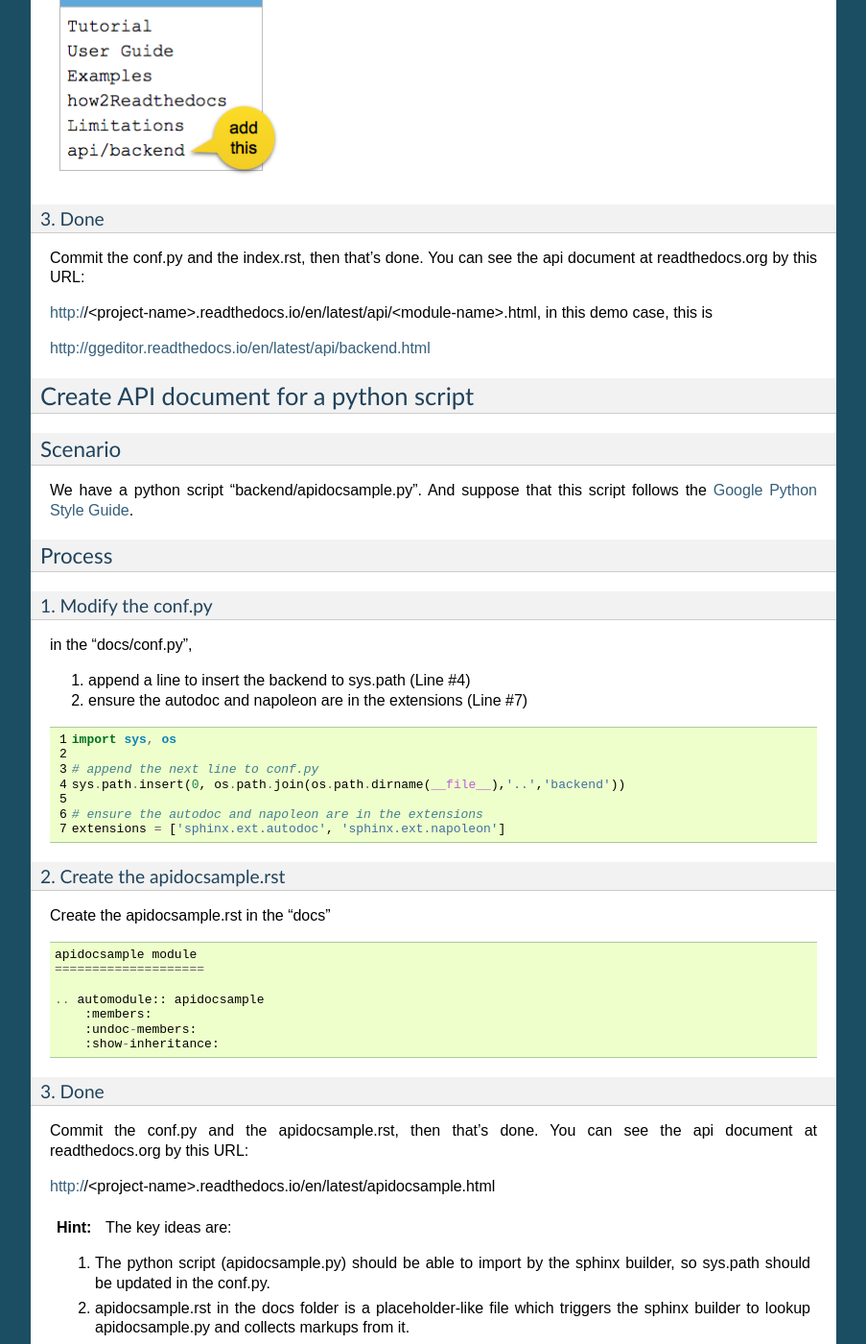
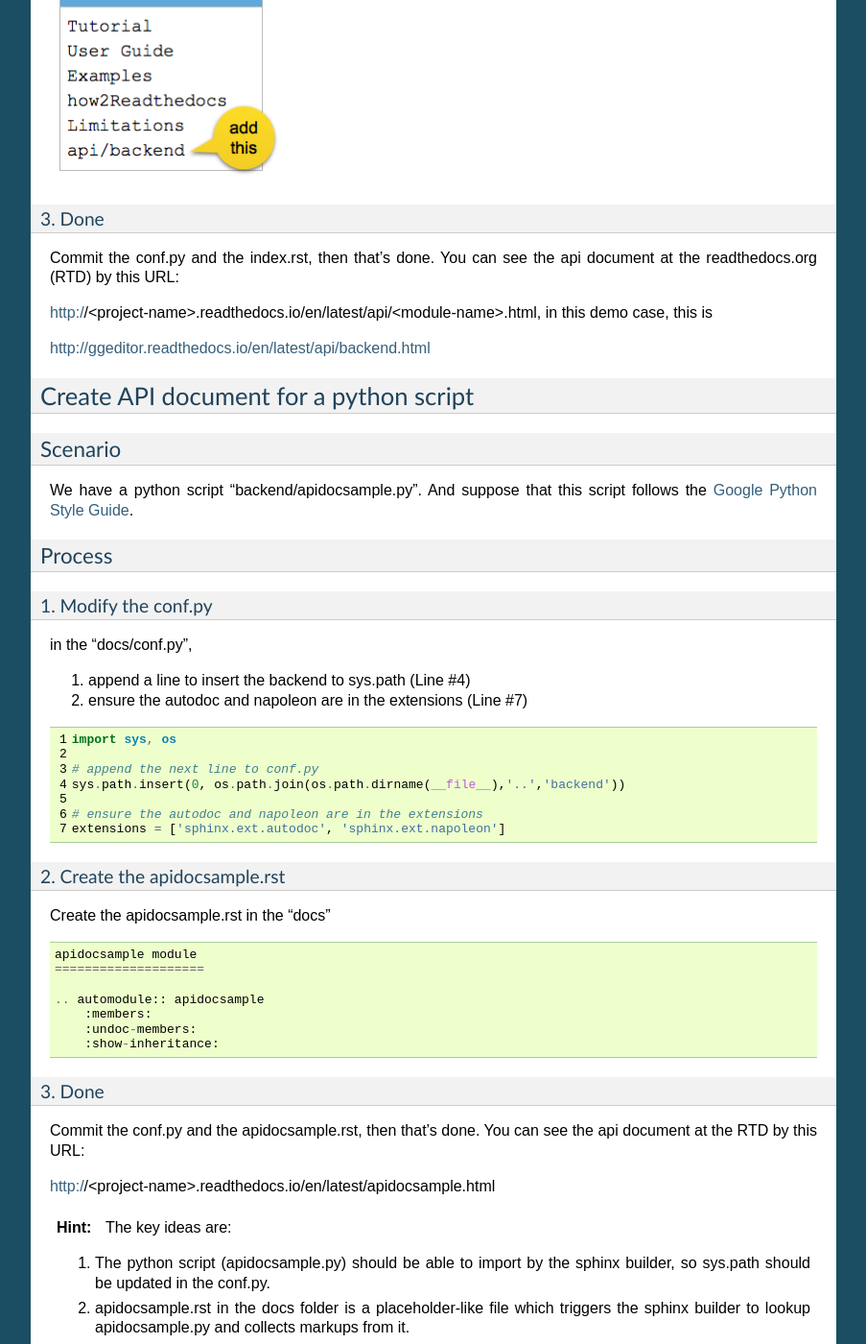
Before and after one commit to iapyeh/GGeditor, a Sphinx documentation site: the page built from docs/ApiDoc.rst, in a window 1280 px wide and 1400 px high, scrolled down 1028 px. Shown: the whole window at 96% size, without its empty margins (198-1101 px from the left). Built offline with Sphinx 7.4.7, drawn with Linux system fonts in a browser that asks for light colours; pages that are not in the unit, such as notebooks, are missing from menus.

Commit message:
Google Docs reST Editor@2016-12-1 17:7:11

```diff
--- a/docs/ApiDoc.rst
+++ b/docs/ApiDoc.rst
@@ -71,7 +71,7 @@ This step is optional. Suppose we hope the generated api document can be accesse
 3. Done
 ~~~~~~~
 
-Commit the conf.py and the index.rst, then that's done. You can see the api document at readthedocs.org by this URL:
+Commit the conf.py and the index.rst, then that's done. You can see the api document at the readthedocs.org (RTD)  by this URL:
 
 http://<project-name>.readthedocs.io/en/latest/api/<module-name>.html, in this demo case, this is
 
@@ -138,7 +138,7 @@ Create the apidocsample.rst in the "docs"
 3. Done
 ~~~~~~~
 
-Commit the conf.py and the apidocsample.rst, then that's done. You can see the api document at readthedocs.org by this URL:
+Commit the conf.py and the apidocsample.rst, then that's done. You can see the api document at the RTD by this URL:
 
 http://<project-name>.readthedocs.io/en/latest/apidocsample.html
 
```
